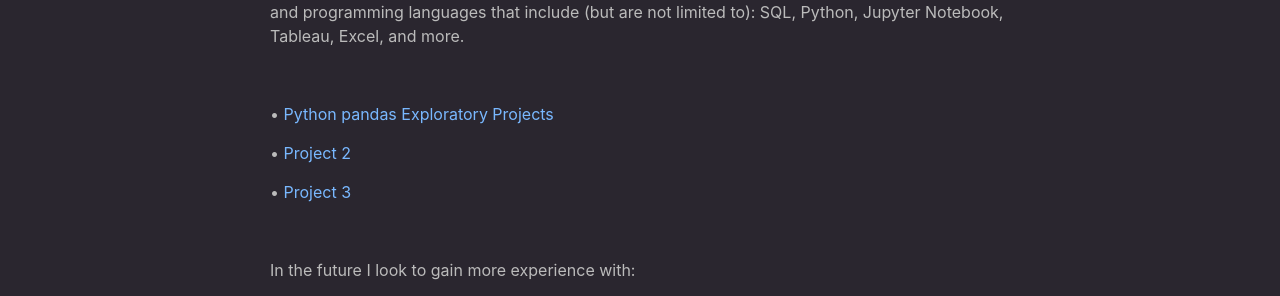
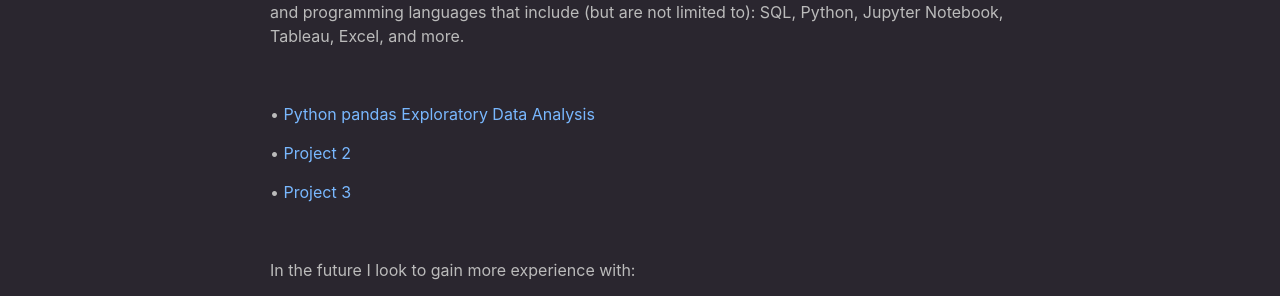
Before and after one commit to xyjiang970/xyjiang970.github.io, a Jekyll site: the page built from projects/projects_home.md, in a window 1280 px wide. Shown: the part 242-538 px from the top of the page. Built offline with Jekyll 4.4.1, drawn with Linux system fonts in a browser that asks for light colours.

Commit message:
Update projects_home.md

```diff
--- a/projects/projects_home.md
+++ b/projects/projects_home.md
@@ -11,7 +11,7 @@ A collection of projects to help familiarizing myself with everyday tasks of dat
 
 <br>
 
-• [Python pandas Exploratory Projects](/projects/python-pandas-challenge/)
+• [Python pandas Exploratory Data Analysis](/projects/pandas-exploratory/)
 
 • [Project 2](#)
 
```
